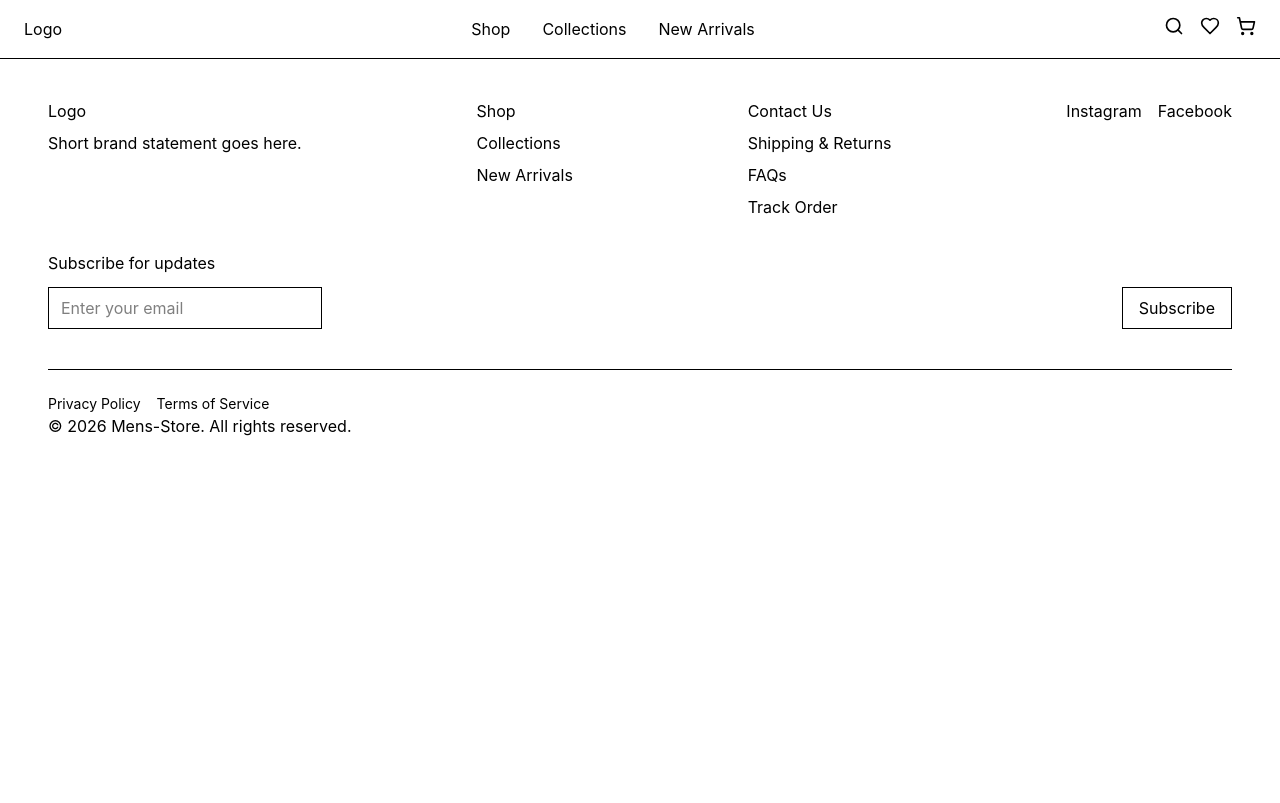
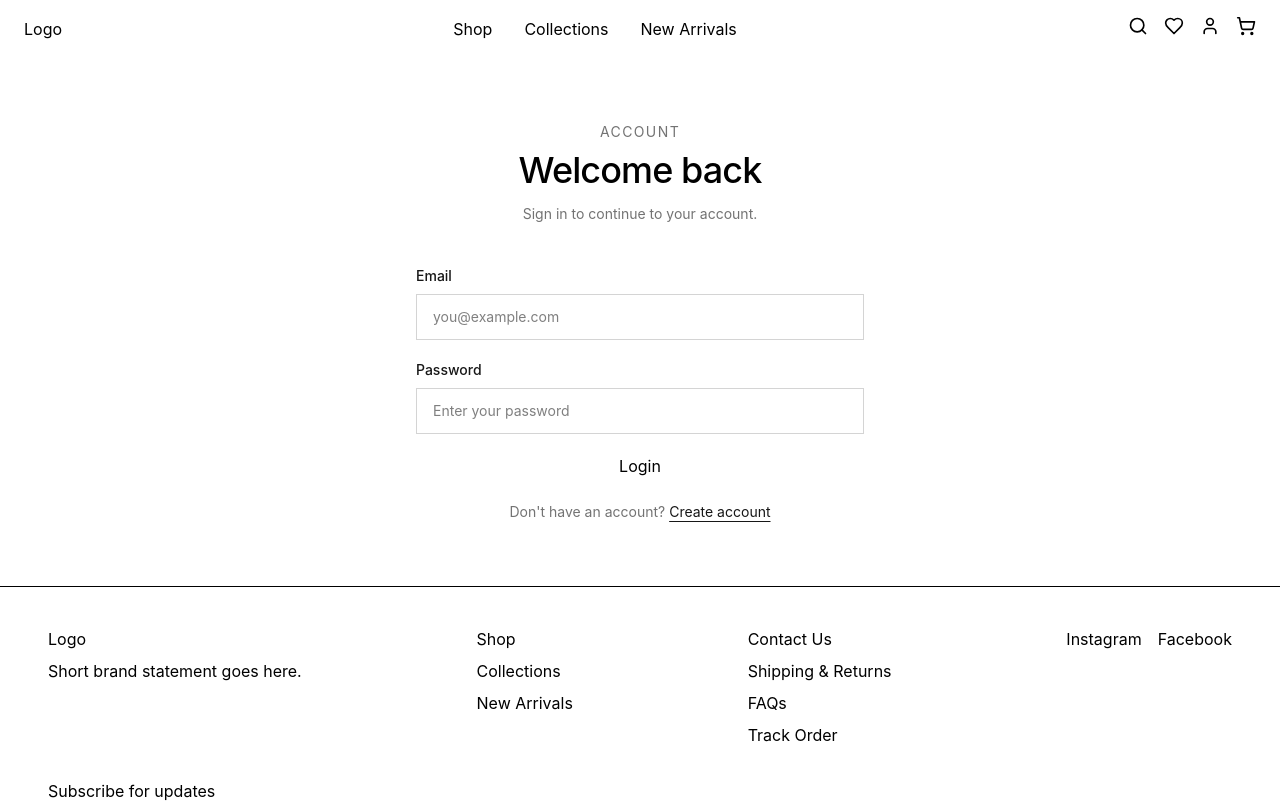
Before and after one commit to THEmen9/mens-store, a React app in the folder frontend/: page /login in a window 1280 px wide. Shown: the top 803 px of the page. Built offline with nearby package versions, Linux system fonts and the light colour scheme; no server answers; the HTML template or start-up script is replaced by a standard one.

Commit message:
feat: complete frontend authentication flow

```diff
--- a/frontend/src/App.jsx
+++ b/frontend/src/App.jsx
@@ -1,5 +1,6 @@
 import { Route, Routes } from 'react-router-dom'
 import MainLayout from './layouts/MainLayout'
+import ProtectedRoute from './components/ProtectedRoute'
 
 import {
   Account,
@@ -12,6 +13,8 @@ import {
   Search,
   ProductDetails,
   Checkout,
+  Login,
+  Register,
 } from './pages';
 
 function App() {
@@ -19,16 +22,18 @@ function App() {
   return (
      <MainLayout>
       <Routes>
+        <Route path="/login" element={<Login />} />
         <Route path="/" element={<Home />} />
         <Route path="/shop" element={<Shop />} />
         <Route path="/collections" element={<Collections />} />
         <Route path="/new-arrivals" element={<NewArrivals />} />
         <Route path="/wishlist" element={<Wishlist />} />
         <Route path="/cart" element={<Cart />} />
-        <Route path="/checkout" element={<Checkout />} />
-        <Route path="/account" element={<Account />} />
+        <Route path="/checkout" element={<ProtectedRoute><Checkout /></ProtectedRoute>} />
+        <Route path="/account" element={<ProtectedRoute><Account /></ProtectedRoute>} />
         <Route path="/search" element={<Search />} />
         <Route path="/products/:slug" element={<ProductDetails />} />
+        <Route path='/register' element= {<Register />}/>
       </Routes>
     </MainLayout>
   )
--- a/frontend/src/api/auth.api.js
+++ b/frontend/src/api/auth.api.js
@@ -14,3 +14,10 @@ export function getCurrentUser(token) {
     },
   })
 }
+
+export function register(userData) {
+  return apiClient('/auth/register', {
+    method: 'POST',
+    body: JSON.stringify(userData),
+  })
+}
--- a/frontend/src/components/Header.jsx
+++ b/frontend/src/components/Header.jsx
@@ -1,5 +1,5 @@
-import { Link } from 'react-router-dom'
-import { LuSearch, LuHeart, LuShoppingCart } from 'react-icons/lu';
+import {Link} from 'react-router-dom'
+import {LuSearch, LuHeart, LuShoppingCart, LuUser} from 'react-icons/lu';
 import {Button} from './ui/index'
 
 function Header() {
@@ -30,6 +30,12 @@ function Header() {
             </Button>
           </Link>
 
+          <Link to="/account">
+            <Button aria-label="Open account">
+              <LuUser size={20} />
+            </Button>
+          </Link>
+
           <Link to="/cart">
             <Button aria-label="Open cart">
               <LuShoppingCart size={20} />
--- /dev/null
+++ b/frontend/src/components/ProtectedRoute.jsx
@@ -0,0 +1,26 @@
+import { Navigate, useLocation  } from 'react-router-dom'
+import { useAuth } from '../context/AuthContext'
+
+function ProtectedRoute({ children }) {
+    const location = useLocation()
+    const { isAuthenticated, loading } = useAuth()
+
+    if (loading) {
+        return null
+    }
+
+    if (!isAuthenticated) {
+        return (
+            <Navigate
+                to="/login"
+                state={{
+                from: location.pathname + location.search,
+                }}
+                replace
+            />
+        )
+    }
+    return children
+}
+
+export default ProtectedRoute
--- a/frontend/src/components/ui/Input.jsx
+++ b/frontend/src/components/ui/Input.jsx
@@ -13,7 +13,10 @@ const Input = React.forwardRef(function Input({
   return (
     <div className="w-full">
       {label && (
-        <label htmlFor={id}>
+        <label
+        htmlFor={id}
+        className="block text-sm font-medium text-neutral-900"
+        >
           {label}
         </label>
       )}
@@ -22,7 +25,7 @@ const Input = React.forwardRef(function Input({
         id={id}
         ref={ref}
         type={type}
-        className={className}
+        className={`mt-2 w-full border border-neutral-300 bg-white px-4 py-3 text-sm outline-none transition focus:border-neutral-900 ${className}`}
         {...props}
       />
     </div>
--- a/frontend/src/pages/Account.jsx
+++ b/frontend/src/pages/Account.jsx
@@ -1,4 +1,16 @@
+import { useNavigate } from 'react-router-dom'
+import { Button } from '../components/ui'
+import { useAuth } from '../context/AuthContext'
+
 function Account() {
+
+  const navigate = useNavigate()
+  const { user, logout } = useAuth()
+
+  const handleLogout = () => {
+    logout()
+    navigate('/login')
+  }
   return (
     <main className="px-4 py-8 md:px-8 lg:px-12">
       {/* Page Header */}
@@ -21,18 +33,36 @@ function Account() {
         <div className="grid gap-6 md:grid-cols-2">
           {/* Profile */}
           <section className="border p-6">
-            <div className="h-5 w-24 bg-neutral-100" />
+            <h2 className="text-lg font-medium">
+              Profile
+            </h2>
 
             <div className="mt-6 space-y-4">
               <div>
-                <div className="h-3 w-16 bg-neutral-100" />
-                <div className="mt-2 h-4 w-40 bg-neutral-100" />
+                <p className="text-xs uppercase tracking-wider text-neutral-500">
+                  Name
+                </p>
+                <p className="mt-1 text-sm">
+                  {user?.name}
+                </p>
               </div>
 
               <div>
-                <div className="h-3 w-16 bg-neutral-100" />
-                <div className="mt-2 h-4 w-52 bg-neutral-100" />
+                <p className="text-xs uppercase tracking-wider text-neutral-500">
+                  Email
+                </p>
+                <p className="mt-1 text-sm">
+                  {user?.email}
+                </p>
               </div>
+
+              <Button
+                type="button"
+                onClick={handleLogout}
+                className="mt-2 border border-neutral-900 px-4 py-2 text-sm"
+              >
+                Logout
+              </Button>
             </div>
           </section>
 
--- /dev/null
+++ b/frontend/src/pages/Login.jsx
@@ -0,0 +1,112 @@
+import { useState } from 'react'
+import { Link, useLocation, useNavigate } from 'react-router-dom'
+import { Button, Input } from '../components/ui'
+import { useAuth } from '../context/AuthContext'
+
+function Login() {
+  const navigate = useNavigate()
+  const { login } = useAuth()
+  const location = useLocation()
+
+  const [formData, setFormData] = useState({
+    email: '',
+    password: '',
+  })
+
+  const [error, setError] = useState('')
+  const [loading, setLoading] = useState(false)
+
+  const handleChange = (event) => {
+    const { name, value } = event.target
+
+    setFormData((prev) => ({
+      ...prev,
+      [name]: value,
+    }))
+  }
+
+  const handleSubmit = async (event) => {
+    event.preventDefault()
+
+    setError('')
+    setLoading(true)
+
+    try {
+      await login(formData)
+      const redirectTo = location.state?.from || '/'
+      navigate(redirectTo)
+    } catch (error) {
+      setError(error.message)
+    } finally {
+      setLoading(false)
+    }
+  }
+
+  return (
+    <main className="px-4 py-12 md:px-8 md:py-16">
+      <section className="mx-auto max-w-md">
+        <div className="text-center">
+          <p className="text-sm uppercase tracking-widest text-neutral-500">
+            Account
+          </p>
+
+          <h1 className="mt-2 text-3xl font-medium tracking-tight md:text-4xl">
+            Welcome back
+          </h1>
+
+          <p className="mt-3 text-sm leading-6 text-neutral-500">
+            Sign in to continue to your account.
+          </p>
+        </div>
+
+        <form onSubmit={handleSubmit} className="mt-10 space-y-5">
+          <Input
+            label="Email"
+            name="email"
+            type="email"
+            value={formData.email}
+            onChange={handleChange}
+            placeholder="you@example.com"
+            required
+          />
+
+          <Input
+            label="Password"
+            name="password"
+            type="password"
+            value={formData.password}
+            onChange={handleChange}
+            placeholder="Enter your password"
+            required
+          />
+
+          {error && (
+            <p className="text-sm text-red-600">
+              {error}
+            </p>
+          )}
+
+          <Button
+            type="submit"
+            disabled={loading}
+            className="w-full"
+          >
+            {loading ? 'Logging in...' : 'Login'}
+          </Button>
+        </form>
+
+        <p className="mt-6 text-center text-sm text-neutral-500">
+          Don't have an account?{' '}
+          <Link
+            to="/register"
+            className="text-neutral-900 underline underline-offset-4"
+          >
+            Create account
+          </Link>
+        </p>
+      </section>
+    </main>
+  )
+}
+
+export default Login
--- /dev/null
+++ b/frontend/src/pages/Register.jsx
@@ -0,0 +1,119 @@
+import { useState } from 'react'
+import { Link, useNavigate  } from 'react-router-dom'
+import { Button, Input } from '../components/ui'
+import { useAuth } from '../context/AuthContext'
+
+function Register() {
+    const navigate = useNavigate();
+    const { register } = useAuth();
+
+    const [error, setError] = useState('');
+    const [loading, setLoading] = useState(false);
+
+    const [formData, setFormData] = useState({
+        name: '',
+        email: '',
+        password: '',
+    })
+
+    const handleChange = (event) => {
+        const { name, value } = event.target
+
+        setFormData((prev) => ({
+            ...prev,
+            [name]: value,
+        }))
+    }
+
+    const handleSubmit = async (event) => {
+        event.preventDefault()
+
+        setError('')
+        setLoading(true)
+
+        try {
+            await register(formData)
+            navigate('/account')
+        } catch (error) {
+            setError(error.message)
+        } finally {
+            setLoading(false)
+        }
+    }
+
+return (
+<main className="px-4 py-12 md:px-8 md:py-16">
+    <section className="mx-auto max-w-md">
+        <div className="text-center">
+            <p className="text-sm uppercase tracking-widest text-neutral-500">
+            Account
+            </p>
+
+            <h1 className="mt-2 text-3xl font-medium tracking-tight md:text-4xl">
+            Create account
+            </h1>
+
+            <p className="mt-3 text-sm leading-6 text-neutral-500">
+            Create an account to manage your orders and preferences.
+            </p>
+        </div>
+
+        <form onSubmit={handleSubmit} className="mt-10 space-y-5">
+            <Input
+                label="Name"
+                name="name"
+                type="text"
+                value={formData.name}
+                onChange={handleChange}
+                placeholder="Your name"
+                required
+            />
+
+            <Input
+                label="Email"
+                name="email"
+                type="email"
+                value={formData.email}
+                onChange={handleChange}
+                placeholder="you@example.com"
+                required
+            />
+
+            <Input
+                label="Password"
+                name="password"
+                type="password"
+                value={formData.password}
+                onChange={handleChange}
+                placeholder="Create a password"
+                required
+            />
+            {error && (
+                <p className="text-sm text-red-600">
+                    {error}
+                </p>
+            )}
+            <Button
+                type="submit"
+                disabled={loading}
+                className="w-full"
+            >
+                {loading ? 'Creating account...' : 'Create account'}
+            </Button>
+        </form>
+
+        <p className="mt-6 text-center text-sm text-neutral-500">
+            Already have an account?{' '}
+            <Link
+            to="/login"
+            className="text-neutral-900 underline underline-offset-4"
+            >
+            Login
+            </Link>
+        </p>
+    </section>
+</main>
+  )
+}
+
+export default Register
--- a/frontend/src/pages/index.js
+++ b/frontend/src/pages/index.js
@@ -8,6 +8,8 @@ import { default as Wishlist } from './Wishlist';
 import { default as Search } from './Search'
 import {default as ProductDetails} from './ProductDetails'
 import {default as Checkout} from './Checkout'
+import {default as Login} from './Login'
+import {default as Register} from './Register'
 
 export {
   Account,
@@ -19,5 +21,7 @@ export {
   Wishlist,
   Search,
   ProductDetails,
-  Checkout
+  Checkout,
+  Login,
+  Register
 };
```
Also changed, not shown: frontend/src/context/AuthContext.jsx (+19 -3 lines), 2 other files (tests, documents, lock files or other folders).
